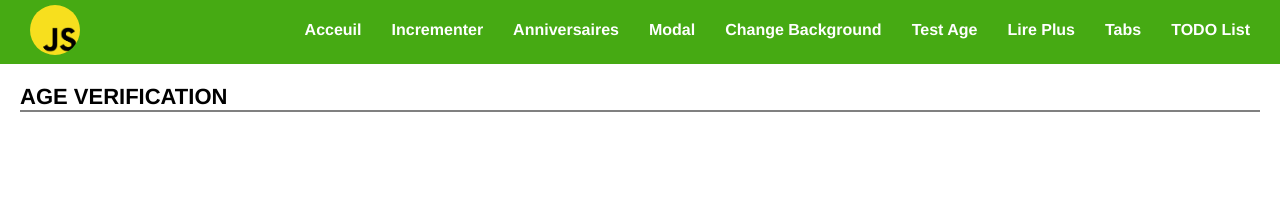
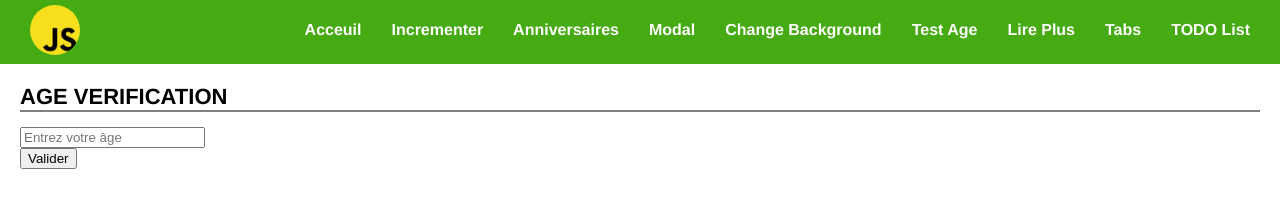
Before and after one commit to alexissengangabo07/gda-js-exercise-2, a plain HTML site: page age/index.html in a window 1280 px wide. Drawn offline with Linux system fonts and the light colour scheme.

Commit message:
feat : edit form verify age in html

```diff
--- a/age/index.html
+++ b/age/index.html
@@ -46,7 +46,10 @@
         <main>
             <h1 id="titre-page">AGE VERIFICATION</h1>
             <div id="content">
-
+                <form id="verificateur-age" action="">
+                    <input id="age" type="number" placeholder="Entrez votre âge"> <br>
+                    <input id="btn-valide" type="button" value="Valider">
+                </form>
             </div>
         </main>
     </div>
```
